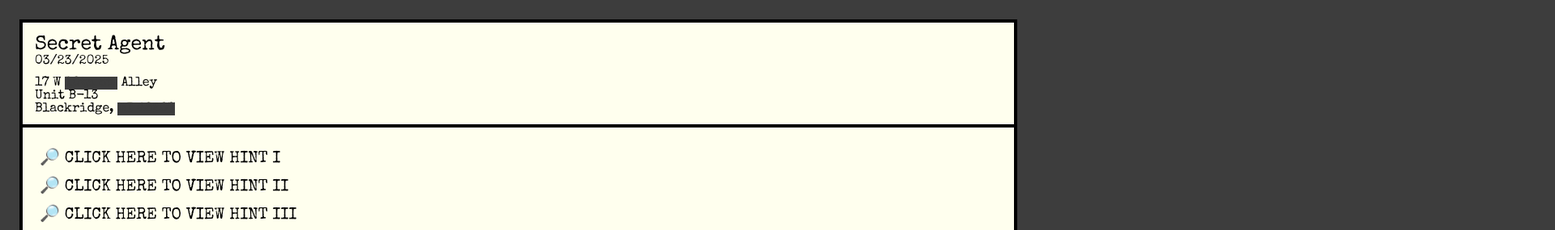
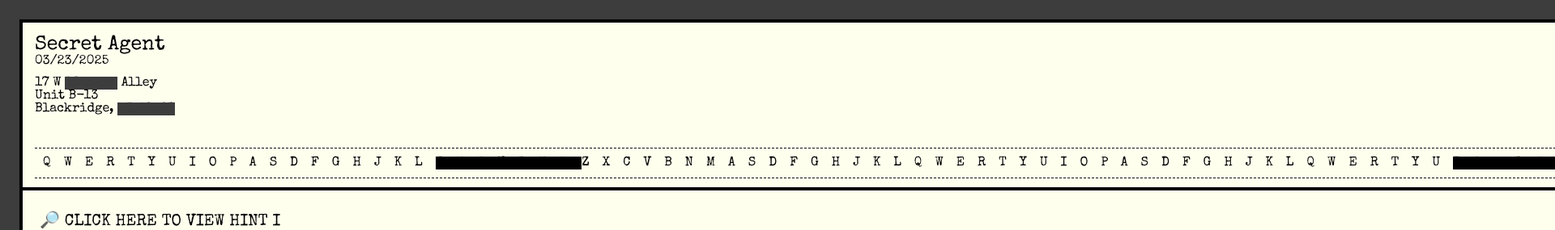
Before and after one commit to GiorgioMotorola/secret-agent-daily, a Vue app: page / in a window 1280 px wide. Shown: the top 285 px of the page at 81% size, 1920 px wide, since content can reach past the window. Built offline with nearby package versions, Linux system fonts and the light colour scheme; no server answers; the database is empty.

Commit message:
added coded decor

```diff
--- a/src/components/BaseGame.vue
+++ b/src/components/BaseGame.vue
@@ -12,6 +12,7 @@
           <div class="address-one">17 W <span style="color: #3d3d3d;">10th St.</span> Alley</div>
           <div class="address-two">Unit B-13</div>
           <div class="address-three">Blackridge, <span style="color: #3d3d3d;">MI 48207</span></div>
+          <div class="random-ltr">QWERTYUIOPASDFGHJKL<span style="background-color: black;">ZXCVBNM</span>ZXCVBNMASDFGHJKLQWERTYUIOPASDFGHJKLQWERTYU<span style="background-color: black;">IOPZXCVBNMPOIUYTREWQASD</span>FGHJKLMNBsfcDJISVCXZLKJHG<span style="background-color: black;">godpsjcs</span>FDSAQWERTYUIOPMNBVCXZMNBVCXZASDFGH<span style="background-color: black;">JKLPOIUYTREWQ1234567890QWERTYUIOPASDFGHJKLZXCVBNM0987654321ZXCVBNMASDFGHJKLQWERTYUIOP5678901234A</span>SDFGHJKLQWERTYUIOPZXCVBNM9018273645POIUYTREWQASDFGHJKLMNBVCXZ</div>
         </div>
 
         <div class="hint-box">
@@ -36,9 +37,6 @@
             </template>
             <button class="give-up-btn" @click="giveUp" v-if="hint1Shown && hint2Shown && hint3Shown && !solved && !gaveUp">Give Up?</button>
           </div>
-        </div>
-        <div class="image-box">
-          <img :src="imageUrl" alt="Puzzle Image" />
         </div>
       </div>
 
@@ -107,7 +105,7 @@
         userName: '',
         notificationMessage: '',
         showNotification: false,
-        imageUrl: './public/map.png',
+        // imageUrl: './public/map.png',
       };
     },
     computed: {
@@ -284,6 +282,17 @@
   grid-template-columns: 600px 1fr;
   gap: 20px;
   padding: 20px;
+}
+
+.random-ltr {
+  word-wrap:break-word;
+  background-color: var(--main-bg-color);
+  letter-spacing: 1rem;
+  margin-top: 2.5rem;
+  padding: 10px;
+  border-top: 1px dashed black;
+  border-bottom: 1px dashed black;
+  color: #000000;
 }
 
 .left-panel {
```
